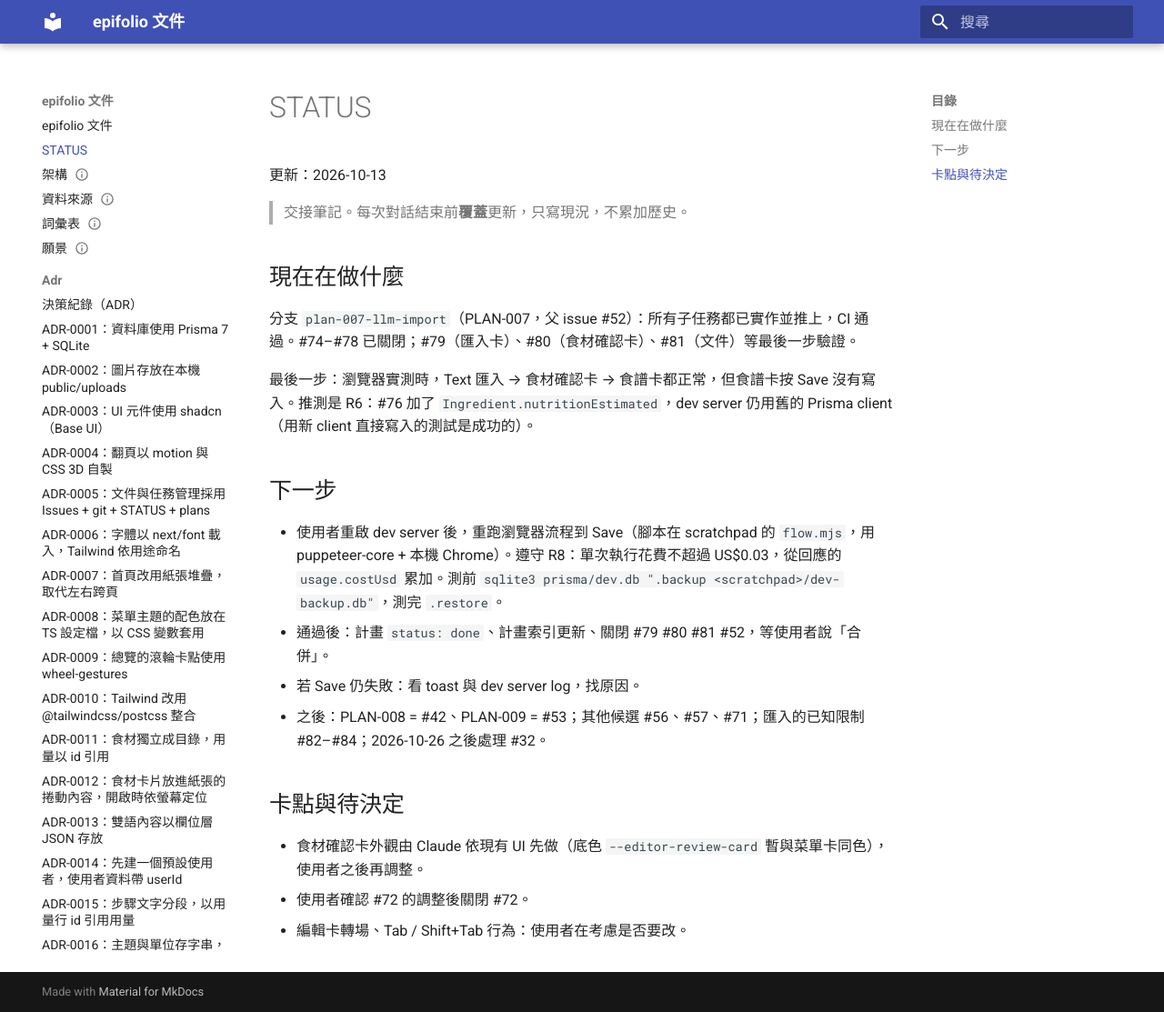
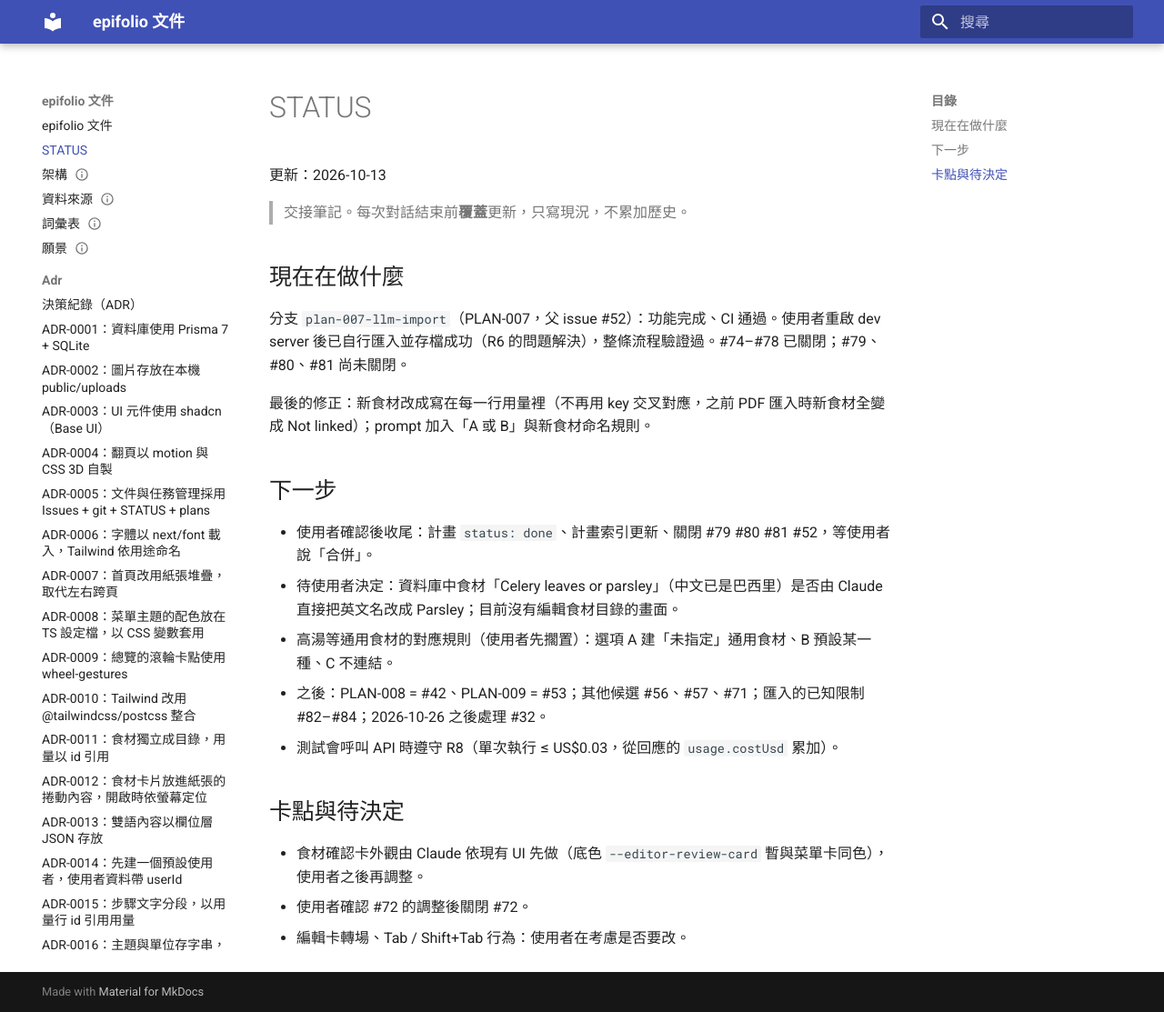
Before and after one commit to piercelin11/epifolio, an MkDocs documentation site: the page built from docs/STATUS.md, in a window 1280 px wide and 1113 px high. Shown: the whole window at 91% size. Built offline with MkDocs 1.6.1 and Material for MkDocs 9.7.7, drawn with Linux system fonts in a browser that asks for light colours.

Commit message:
docs: update status after verifying the import end to end

```diff
--- a/docs/STATUS.md
+++ b/docs/STATUS.md
@@ -6,16 +6,17 @@
 
 ## 現在在做什麼
 
-分支 `plan-007-llm-import`（PLAN-007，父 issue #52）：所有子任務都已實作並推上，CI 通過。#74–#78 已關閉；#79（匯入卡）、#80（食材確認卡）、#81（文件）等最後一步驗證。
+分支 `plan-007-llm-import`（PLAN-007，父 issue #52）：功能完成、CI 通過。使用者重啟 dev server 後已自行匯入並存檔成功（R6 的問題解決），整條流程驗證過。#74–#78 已關閉；#79、#80、#81 尚未關閉。
 
-最後一步：瀏覽器實測時，Text 匯入 → 食材確認卡 → 食譜卡都正常，但食譜卡按 Save 沒有寫入。推測是 R6：#76 加了 `Ingredient.nutritionEstimated`，dev server 仍用舊的 Prisma client（用新 client 直接寫入的測試是成功的）。
+最後的修正：新食材改成寫在每一行用量裡（不再用 key 交叉對應，之前 PDF 匯入時新食材全變成 Not linked）；prompt 加入「A 或 B」與新食材命名規則。
 
 ## 下一步
 
-- 使用者重啟 dev server 後，重跑瀏覽器流程到 Save（腳本在 scratchpad 的 `flow.mjs`，用 puppeteer-core + 本機 Chrome）。遵守 R8：單次執行花費不超過 US$0.03，從回應的 `usage.costUsd` 累加。測前 `sqlite3 prisma/dev.db ".backup <scratchpad>/dev-backup.db"`，測完 `.restore`。
-- 通過後：計畫 `status: done`、計畫索引更新、關閉 #79 #80 #81 #52，等使用者說「合併」。
-- 若 Save 仍失敗：看 toast 與 dev server log，找原因。
+- 使用者確認後收尾：計畫 `status: done`、計畫索引更新、關閉 #79 #80 #81 #52，等使用者說「合併」。
+- 待使用者決定：資料庫中食材「Celery leaves or parsley」（中文已是巴西里）是否由 Claude 直接把英文名改成 Parsley；目前沒有編輯食材目錄的畫面。
+- 高湯等通用食材的對應規則（使用者先擱置）：選項 A 建「未指定」通用食材、B 預設某一種、C 不連結。
 - 之後：PLAN-008 = #42、PLAN-009 = #53；其他候選 #56、#57、#71；匯入的已知限制 #82–#84；2026-10-26 之後處理 #32。
+- 測試會呼叫 API 時遵守 R8（單次執行 ≤ US$0.03，從回應的 `usage.costUsd` 累加）。
 
 ## 卡點與待決定
 
```
